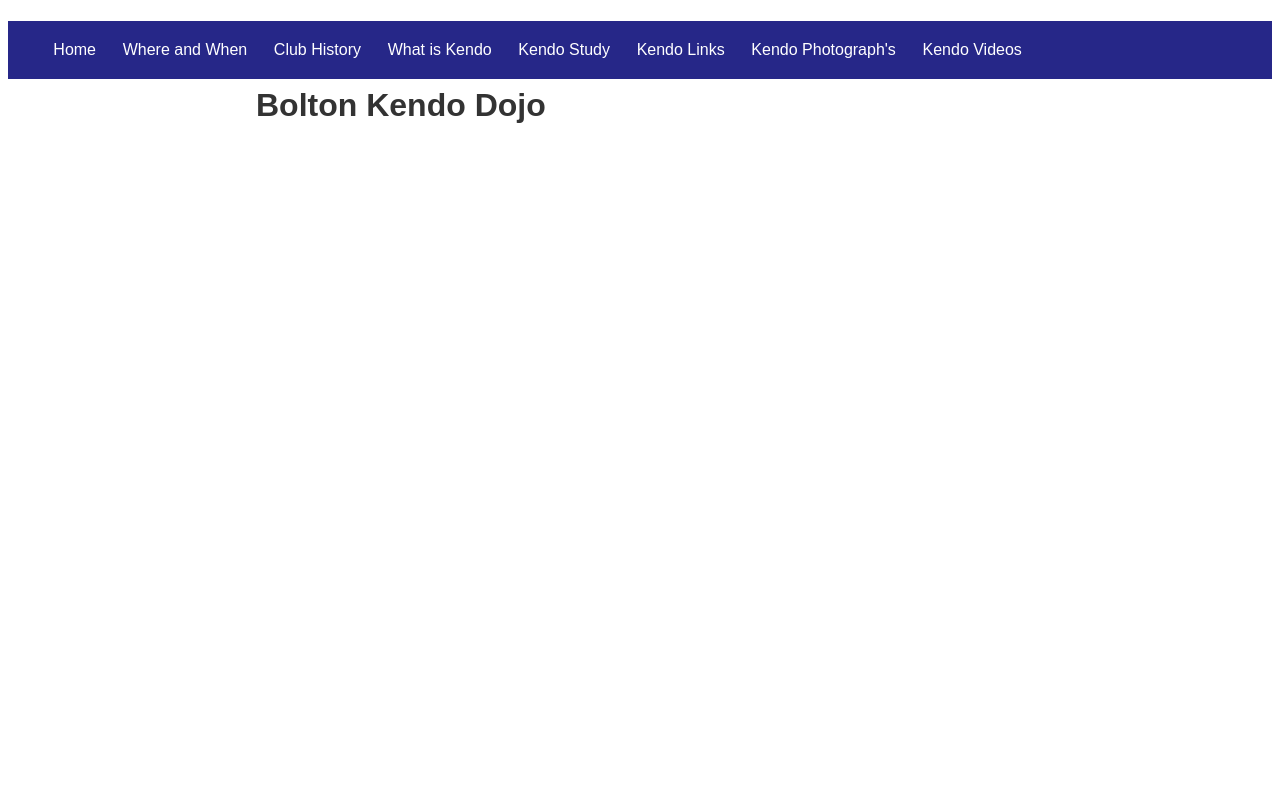
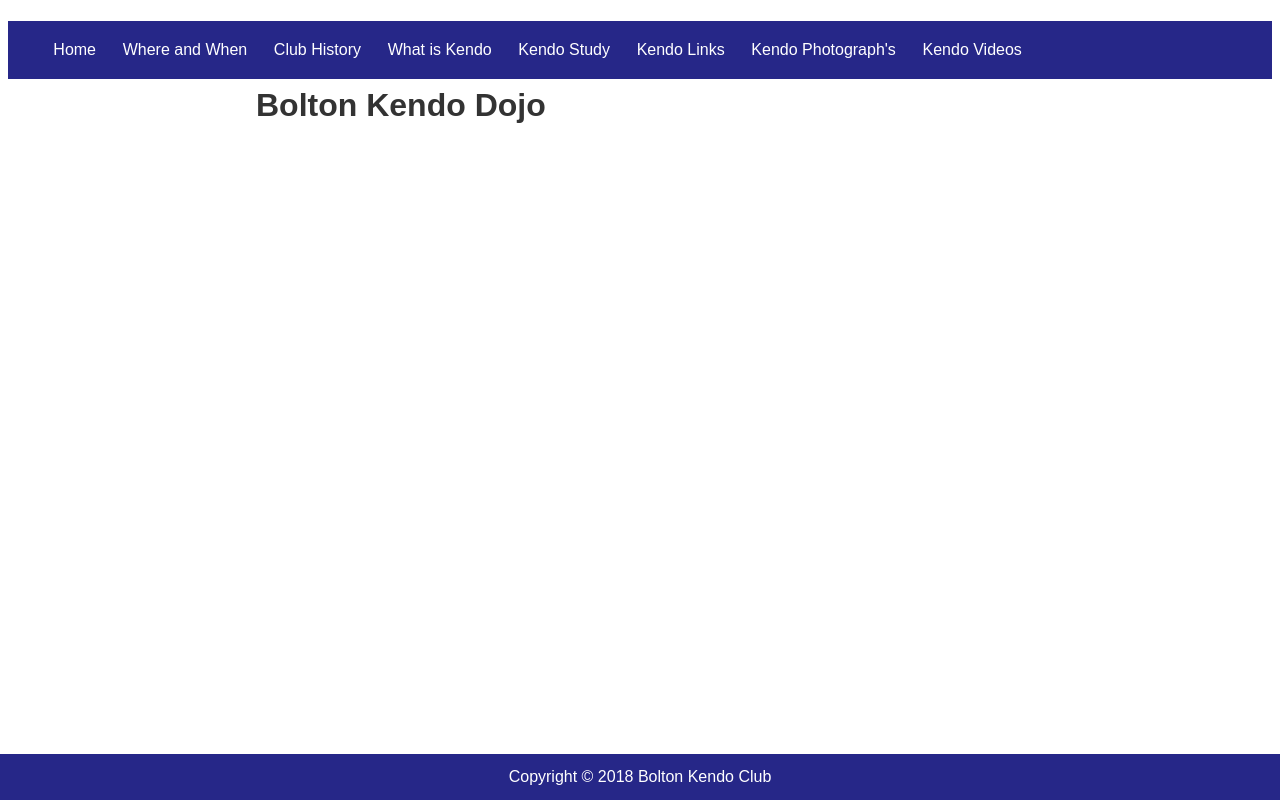
Before and after one commit to SakuraComputing/bolton-kendo-dojo, a React (Create React App) app: page / in a window 1280 px wide. Built offline with nearby package versions, Linux system fonts and the light colour scheme.

Commit message:
Add Footer and Styling

```diff
--- a/src/App.js
+++ b/src/App.js
@@ -3,6 +3,7 @@ import { BrowserRouter as Router, Route, Switch } from 'react-router-dom';
 import LandingPage from './components/LandingPage';
 import './styles/styles.scss';
 import Menu from './components/Menu';
+import Footer from './components/Footer';
 
 class App extends Component {
   render() {
@@ -11,6 +12,7 @@ class App extends Component {
         <div className="App">
           <Menu />
           <LandingPage />
+          <Footer />
         </div>
       </Router>
     );
--- /dev/null
+++ b/src/components/Footer.js
@@ -0,0 +1,10 @@
+import React from 'react'
+
+const Footer = () => {
+  return (
+    <div className="footer">
+      Copyright &copy; {new Date().getFullYear()} Bolton Kendo Club
+    </div>
+  )
+}
+export default Footer;
--- /dev/null
+++ b/src/styles/components/_footer.scss
@@ -0,0 +1,10 @@
+.footer {
+    position: fixed;
+    left: 0;
+    bottom: 0;
+    width: 100%;
+    padding: 10px 0;
+    background-color: $color__primary;
+    color: white;
+    text-align: center;
+}
--- a/src/styles/components/_menu.scss
+++ b/src/styles/components/_menu.scss
@@ -5,9 +5,7 @@
     float: left; /* Clear floats */
     width: 100%;
     margin-bottom: $spacing;
-    // padding: 0 $spacing;
     list-style: none;
-    // font-weight: bold;
     background: $color__primary;
     margin: 0;
     border-bottom: 1px solid #fff;
--- a/src/styles/styles.scss
+++ b/src/styles/styles.scss
@@ -2,3 +2,4 @@
 @import './base/base';
 @import './components/menu';
 @import './components/content_container';
+@import './components/footer';
```
Also changed, not shown: 1 other file (tests, documents, lock files or other folders).
